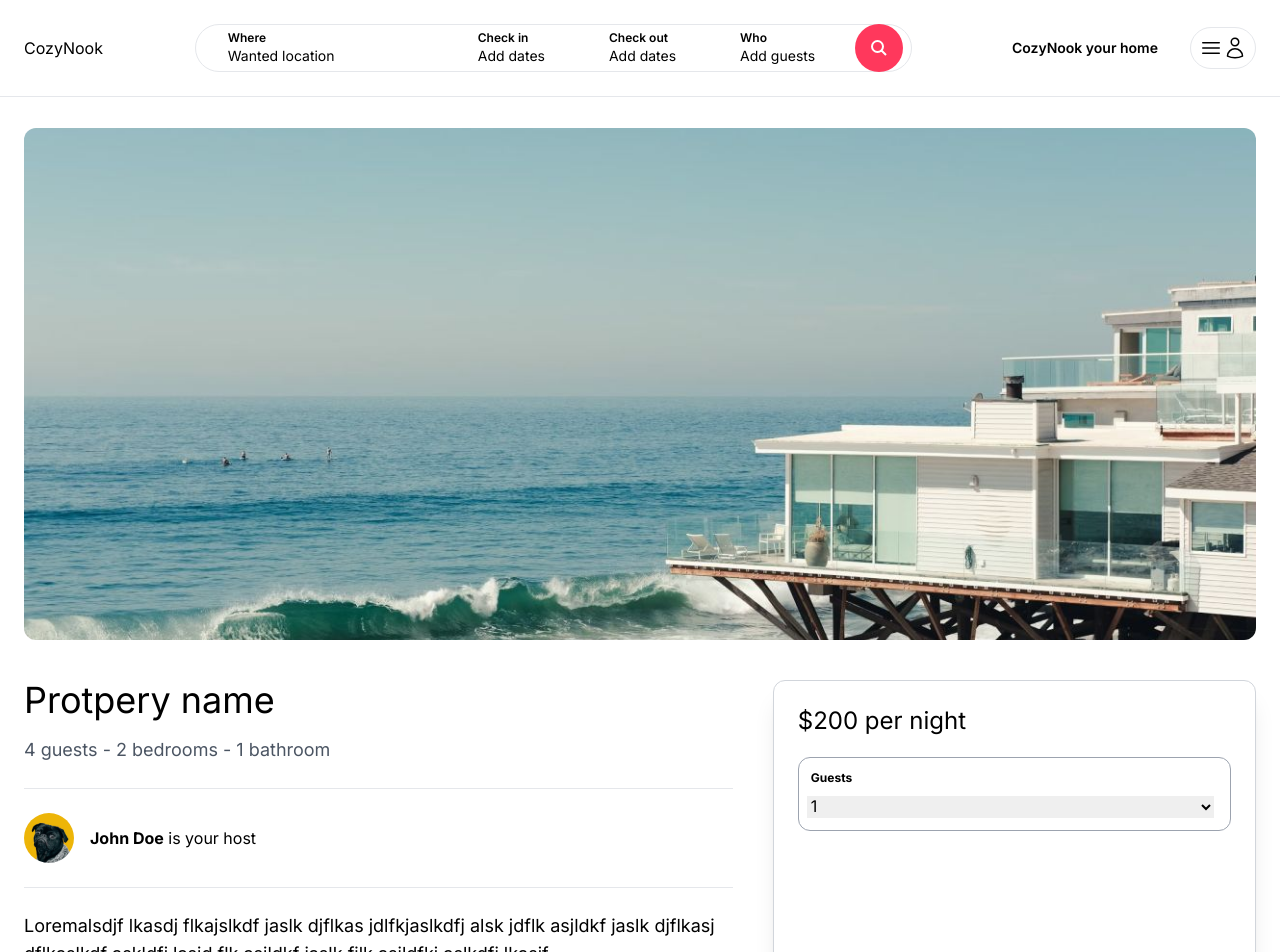
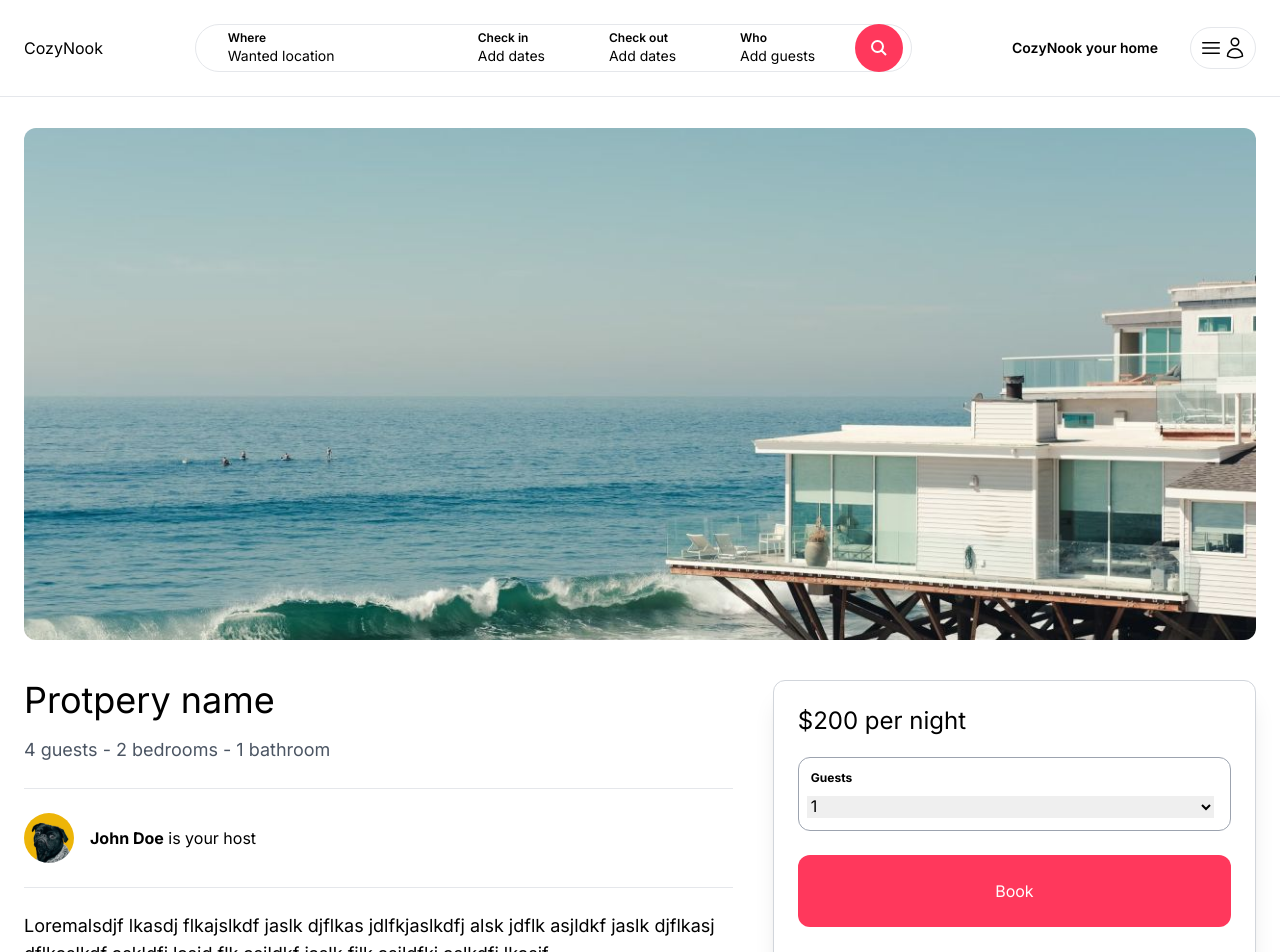
Before and after one commit to LeahDeshar/CozyNook, a Next.js app in the folder cozynook/: page /properties/1 in a window 1280 px wide. Shown: the top 952 px of the page. Built offline with nearby package versions, Linux system fonts and the light colour scheme.

Commit message:
add detail ui

```diff
--- a/cozynook/app/components/properties/ReservationSidebar.tsx
+++ b/cozynook/app/components/properties/ReservationSidebar.tsx
@@ -14,7 +14,7 @@ const ReservationSidebar = () => {
         </select>
       </div>
 
-      <div className="w-full mb-6 py-6 text-center text-white bg-airbnb hover:bg-airbnb-dark rounded-xl">
+      <div className="w-full mb-6 py-6 text-center text-white bg-cozynook hover:bg-cozynook-dark rounded-xl">
         Book
       </div>
 
```
